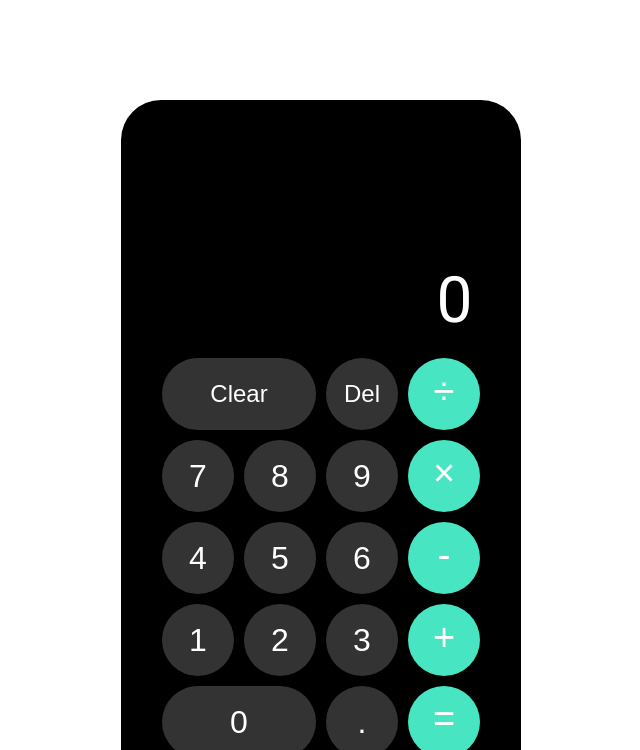
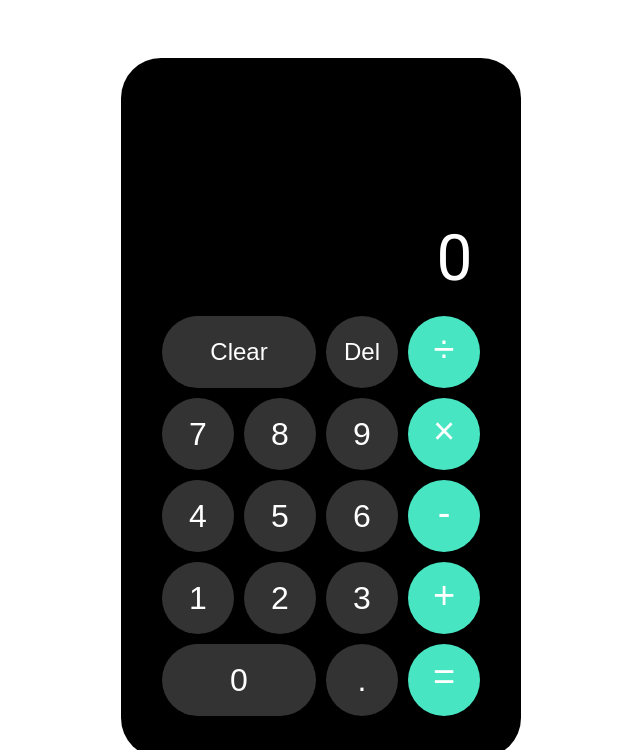
Before and after one commit to georgedickinson1/calculator, a plain HTML site: page index.html in a window 1280 px wide. Shown: the top 750 px of the page, without its empty margins (319-959 px from the left). Drawn offline with Linux system fonts and the light colour scheme.

Commit message:
Add semicolons and adjust positioning of calculator

```diff
--- a/styles.css
+++ b/styles.css
@@ -13,7 +13,7 @@ body {
     background-color: black;
     width: 400px;
     height: 700px;
-    margin-top: 92px;
+    margin-top: 50px;
     border-radius: 40px;
     flex-wrap: wrap;
     align-content: flex-end;
```
Also changed, not shown: script.js (+16 -16 lines).
